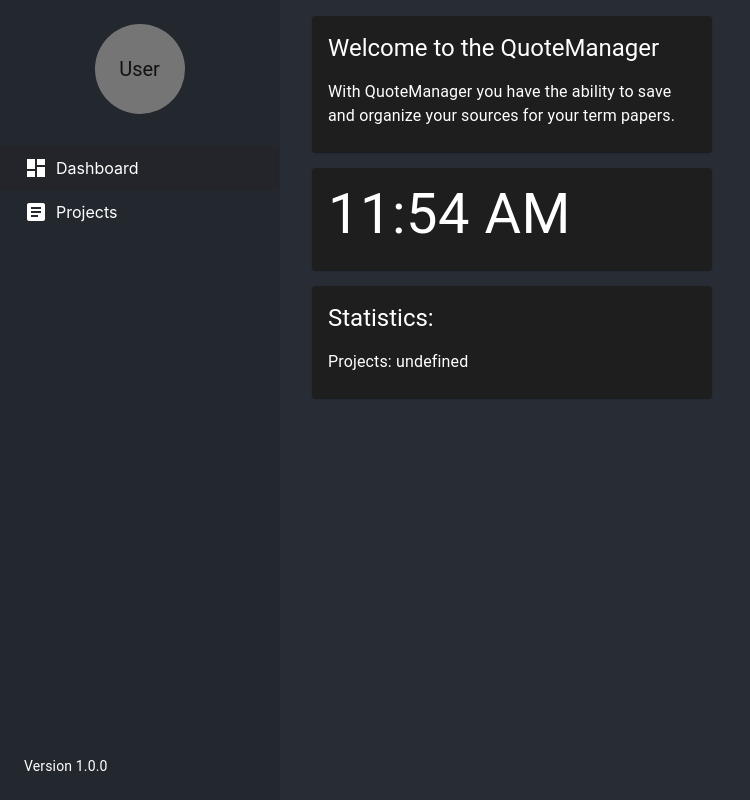
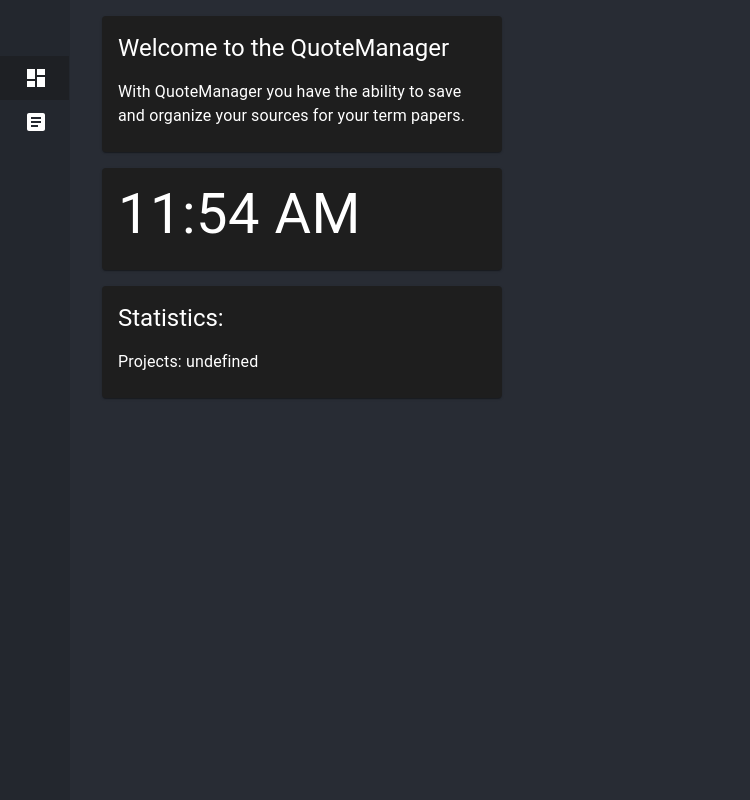
Before and after one commit to devfle/quote-manager, a React (Create React App) app: page / in a window 1280 px wide. Shown: the whole page, without its empty margins (0-750 px from the left). Built offline with nearby package versions, Linux system fonts and the light colour scheme.

Commit message:
feat: add smaller navigation variant

```diff
--- a/src/App.scss
+++ b/src/App.scss
@@ -21,6 +21,13 @@ body {
     padding: 16px 32px;
     margin-inline-start: auto;
   }
+
+  &--is-fullscreen {
+    width: calc(100% - 70px);
+    margin-inline-start: 70px;
+  }
+
+
 }
 
 .qm-card-wrapper {
--- a/src/App.tsx
+++ b/src/App.tsx
@@ -69,6 +69,7 @@ const App = () => {
     { title: "Dashboard", icon: DashboardIcon, link: "" },
     { title: "Projects", icon: ArticleIcon, link: "Projects" },
   ]);
+  const [showNavigationTitle] = React.useState(false);
 
   const project = { projectData, setProjectData };
 
@@ -91,8 +92,8 @@ const App = () => {
       <Snack.Provider value={setShowSnackbar}>
         <ThemeProvider theme={darkTheme}>
           <BrowserRouter>
-            <div className="quote-manager">
-              <Navigation navigationItems={navigationPointList} />
+            <div className={`${!showNavigationTitle ? 'quote-manager--is-fullscreen' : ''} quote-manager`}>
+              <Navigation showTitle={showNavigationTitle} navigationItems={navigationPointList} />
               <Typography variant="h4" className="quote-manager-title"></Typography>
               <Routes>
                 <Route path="/Projects" element={<Quotes />} />
--- a/src/components/Navigation/Navigation.scss
+++ b/src/components/Navigation/Navigation.scss
@@ -14,10 +14,6 @@
 
   &--is-visible {
     transform: translateX(0);
-  }
-
-  &__avatar {
-    margin: 0 auto;
   }
 
   &__list {
@@ -40,7 +36,14 @@
     }
 
     .active {
-      background: #23252a;
+      background: #1e2024;
     }
+
+  }
+
+  &--is-small {
+    width: 70px;
+    transform: translateX(0);
+    position: fixed;
   }
 }
--- a/src/components/Navigation/Navigation.tsx
+++ b/src/components/Navigation/Navigation.tsx
@@ -6,14 +6,15 @@ import React from "react";
 import "./Navigation.scss";
 
 /* Material UI */
-import { IconButton, Typography, useMediaQuery, Avatar } from "@mui/material";
+import { IconButton, useMediaQuery } from "@mui/material";
 import MenuIcon from "@mui/icons-material/Menu";
 
 interface NavigationProps {
   navigationItems: { title: string; icon: React.FC<any>; link: string }[];
+  showTitle: boolean;
 }
 
-const Navigation: React.FC<NavigationProps> = ({ navigationItems }) => {
+const Navigation: React.FC<NavigationProps> = ({ navigationItems, showTitle }) => {
   const [showNavigation, setShowNavigation] = React.useState(true);
   const isTablet = useMediaQuery("(min-width: 1024px)");
 
@@ -27,26 +28,20 @@ const Navigation: React.FC<NavigationProps> = ({ navigationItems }) => {
     <li key={_.title} className="qm-navigation__list-item">
       <NavLink style={{ display: "flex", alignItems: "center" }} className="qm-navigation__link" to={`/${_.link}`}>
         <_.icon sx={{ mr: 1 }} />
-        {_.title}
+        {showTitle ? _.title : ''}
       </NavLink>
     </li>
   ));
 
   return (
     <>
-      {!isTablet ? (
+      {!isTablet && showTitle ? (
         <IconButton className="qm-burger-button" sx={{ zIndex: 20, alignSelf: "flex-start" }} onClick={() => setShowNavigation((prevNavState) => !prevNavState)} aria-label="toggle navigation">
           <MenuIcon />
         </IconButton>
       ) : null}
-      <nav className={`${showNavigation ? "qm-navigation--is-visible" : ""} qm-navigation`}>
-        <Avatar alt="User Avatar" sx={{ width: 90, height: 90 }} className="qm-navigation__avatar">
-          User
-        </Avatar>
+      <nav className={`${showNavigation ? "qm-navigation--is-visible" : ""} ${!showTitle ? 'qm-navigation--is-small' : ''} qm-navigation`}>
         <ul className="qm-navigation__list">{navigation}</ul>
-        <Typography sx={{ position: "absolute", bottom: 24, px: 3 }} variant="body2" className="qm-navigation__version">
-          Version 1.0.0
-        </Typography>
       </nav>
     </>
   );
```
Also changed, not shown: 1 other file (tests, documents, lock files or other folders).
